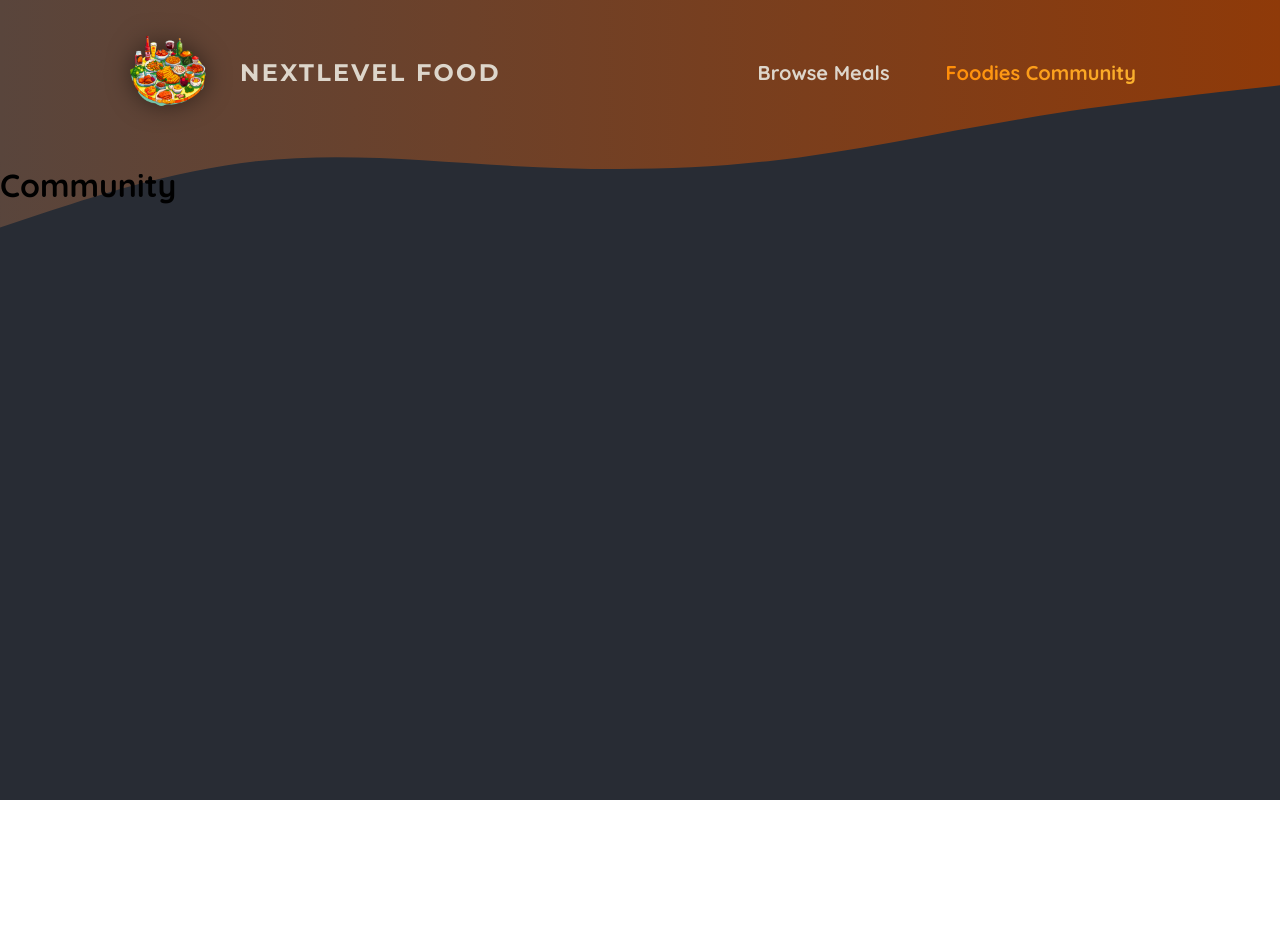
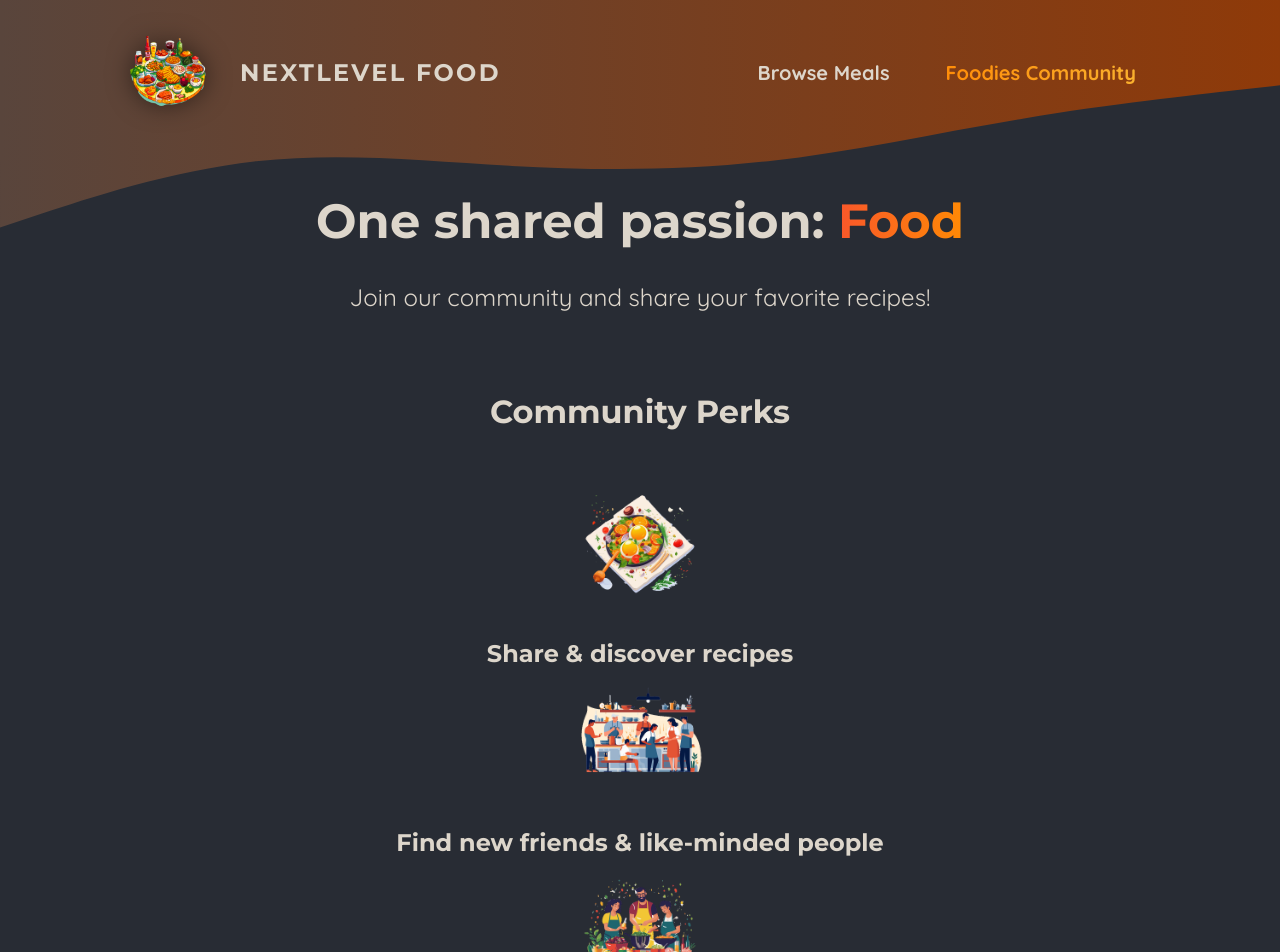
Before and after one commit to johnatancarvalho/next-level-food, a Next.js app: page /community in a window 1280 px wide. Shown: the top 952 px of the page. Before the commit the page ends 800 px from the top, so only its background shows below. Built offline with nearby package versions, Linux system fonts and the light colour scheme.

Commit message:
chore: add content to the community page

```diff
--- /dev/null
+++ b/app/community/page.module.css
@@ -0,0 +1,61 @@
+.header {
+  gap: 3rem;
+  margin: 3rem auto 5rem auto;
+  width: 90%;
+  max-width: 75rem;
+  color: #ddd6cb;
+  font-size: 1.5rem;
+  text-align: center;
+}
+
+.header h1 {
+  font-family: 'Montserrat', sans-serif;
+}
+
+.highlight {
+  background: linear-gradient(90deg, #f9572a, #ff8a05);
+  background-clip: text;
+  -webkit-background-clip: text;
+  -webkit-text-fill-color: transparent;
+}
+
+.main {
+  width: 90%;
+  max-width: 40rem;
+  margin: 0 auto;
+  text-align: center;
+}
+
+.main h2 {
+  font-family: 'Montserrat', sans-serif;
+  font-size: 2rem;
+  margin-bottom: 3rem;
+  color: #ddd6cb;
+}
+
+.perks {
+  list-style: none;
+  margin: 3rem 0;
+  padding: 0;
+}
+
+.perks li {
+  display: flex;
+  flex-direction: column;
+  align-items: center;
+  gap: 2rem;
+}
+
+.perks img {
+  width: 8rem;
+  height: 8rem;
+  object-fit: contain;
+}
+
+.perks p {
+  font-family: 'Montserrat', sans-serif;
+  font-size: 1.5rem;
+  font-weight: bold;
+  margin: 0;
+  color: #ddd6cb;
+}
--- a/app/community/page.tsx
+++ b/app/community/page.tsx
@@ -1,7 +1,40 @@
-import React from "react";
+import Image from "next/image";
 
-const Community = () => {
-  return <h1>Community</h1>;
-};
+import mealIcon from "@/assets/icons/meal.png";
+import communityIcon from "@/assets/icons/community.png";
+import eventsIcon from "@/assets/icons/events.png";
+import css from "./page.module.css";
 
-export default Community;
+export default function CommunityPage() {
+  return (
+    <>
+      <header className={css.header}>
+        <h1>
+          One shared passion: <span className={css.highlight}>Food</span>
+        </h1>
+        <p>Join our community and share your favorite recipes!</p>
+      </header>
+      <main className={css.main}>
+        <h2>Community Perks</h2>
+
+        <ul className={css.perks}>
+          <li>
+            <Image src={mealIcon} alt="A delicious meal" />
+            <p>Share & discover recipes</p>
+          </li>
+          <li>
+            <Image src={communityIcon} alt="A crowd of people, cooking" />
+            <p>Find new friends & like-minded people</p>
+          </li>
+          <li>
+            <Image
+              src={eventsIcon}
+              alt="A crowd of people at a cooking event"
+            />
+            <p>Participate in exclusive events</p>
+          </li>
+        </ul>
+      </main>
+    </>
+  );
+}
```
